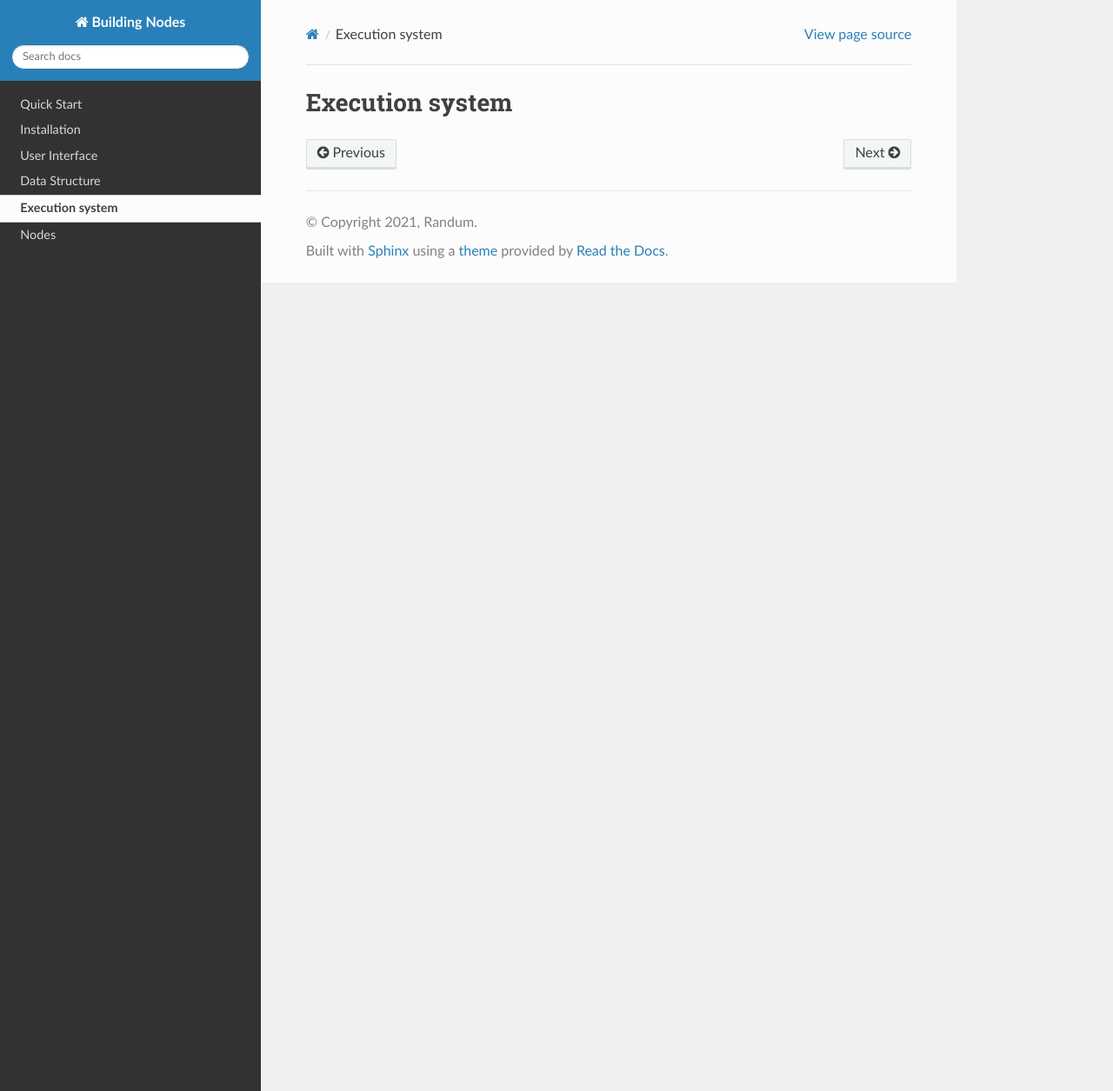
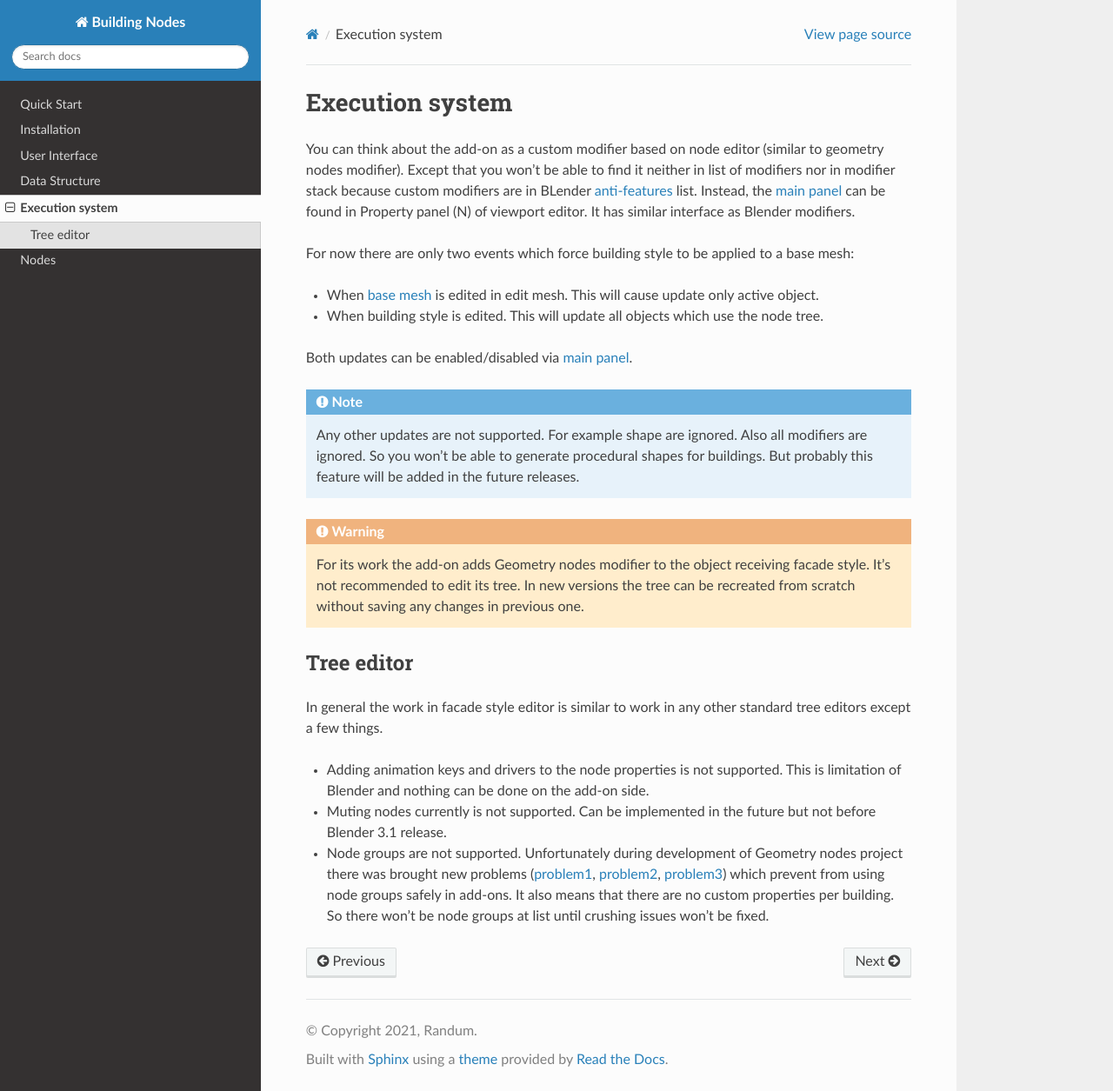
Before and after one commit to Durman/BuildingNodesDocs, a Sphinx documentation site: the page built from docs/execution_system.rst, in a window 1280 px wide and 1255 px high. Shown: the whole window at 87% size. Built offline with Sphinx 7.4.7 and the Read the Docs theme 2.0.0, drawn with Linux system fonts in a browser that asks for light colours.

Commit message:
add Execution System content, and a fix

```diff
--- a/docs/execution_system.rst
+++ b/docs/execution_system.rst
@@ -1,3 +1,57 @@
 ================
 Execution system
 ================
+
+You can think about the add-on as a custom modifier based on node editor
+(similar to geometry nodes modifier). Except that you won't be able to find
+it neither in list of modifiers nor in modifier stack because custom modifiers
+are in BLender anti-features_ list. Instead, the :ref:`main panel <main_panel>`
+can be found in Property panel (N) of viewport editor. It has similar interface
+as Blender modifiers.
+
+.. _anti-features: https://wiki.blender.org/wiki/Reference/AntiFeatures
+
+For now there are only two events which force building style to be applied to
+a base mesh:
+
+- When :ref:`base mesh <base_geometry>` is edited in edit mesh. This will cause
+  update only active object.
+- When building style is edited. This will update all objects which use the
+  node tree.
+
+Both updates can be enabled/disabled via :ref:`main panel <main_panel>`.
+
+.. note::
+
+   Any other updates are not supported. For example shape are ignored. Also all
+   modifiers are ignored. So you won't be able to generate procedural shapes
+   for buildings. But probably this feature will be added in the future
+   releases.
+
+.. warning::
+
+   For its work the add-on adds Geometry nodes modifier to the object receiving
+   facade style. It's not recommended to edit its tree. In new versions the
+   tree can be recreated from scratch without saving any changes in previous
+   one.
+
+-----------
+Tree editor
+-----------
+
+In general the work in facade style editor is similar to work in any other
+standard tree editors except a few things.
+
+- Adding animation keys and drivers to the node properties is not supported.
+  This is limitation of Blender and nothing can be done on the add-on side.
+- Muting nodes currently is not supported. Can be implemented in
+  the future but not before Blender 3.1 release.
+- Node groups are not supported. Unfortunately during development of Geometry
+  nodes project there was brought new problems (problem1_, problem2_, problem3_)
+  which prevent from using node groups safely in add-ons. It also means that
+  there are no custom properties per building. So there won't be node groups
+  at list until crushing issues won't be fixed.
+
+.. _problem1: https://developer.blender.org/T90233
+.. _problem2: https://developer.blender.org/T88795
+.. _problem3: https://developer.blender.org/T82812
--- a/docs/quick_start.rst
+++ b/docs/quick_start.rst
@@ -7,7 +7,8 @@ This is brief instruction how to start use the add-on.
 .. image:: /images/Quick_start1.*
    :width: 700 px
 
-0. Make sure tha the add-on is :doc:`installed <installation>`.
+0. Make sure tha the add-on is :doc:`installed <installation>`. The installation
+   process is standard.
 #. Create/don't remove default cube. It will be :ref:`base_geometry` for future
    building
 #. Add default plane. It will be a :ref:`panel <panels>`.
--- a/docs/user_interface.rst
+++ b/docs/user_interface.rst
@@ -2,6 +2,7 @@
 User Interface
 **************
 
+.. _main_panel:
 
 Building nodes panel
 ====================
```
